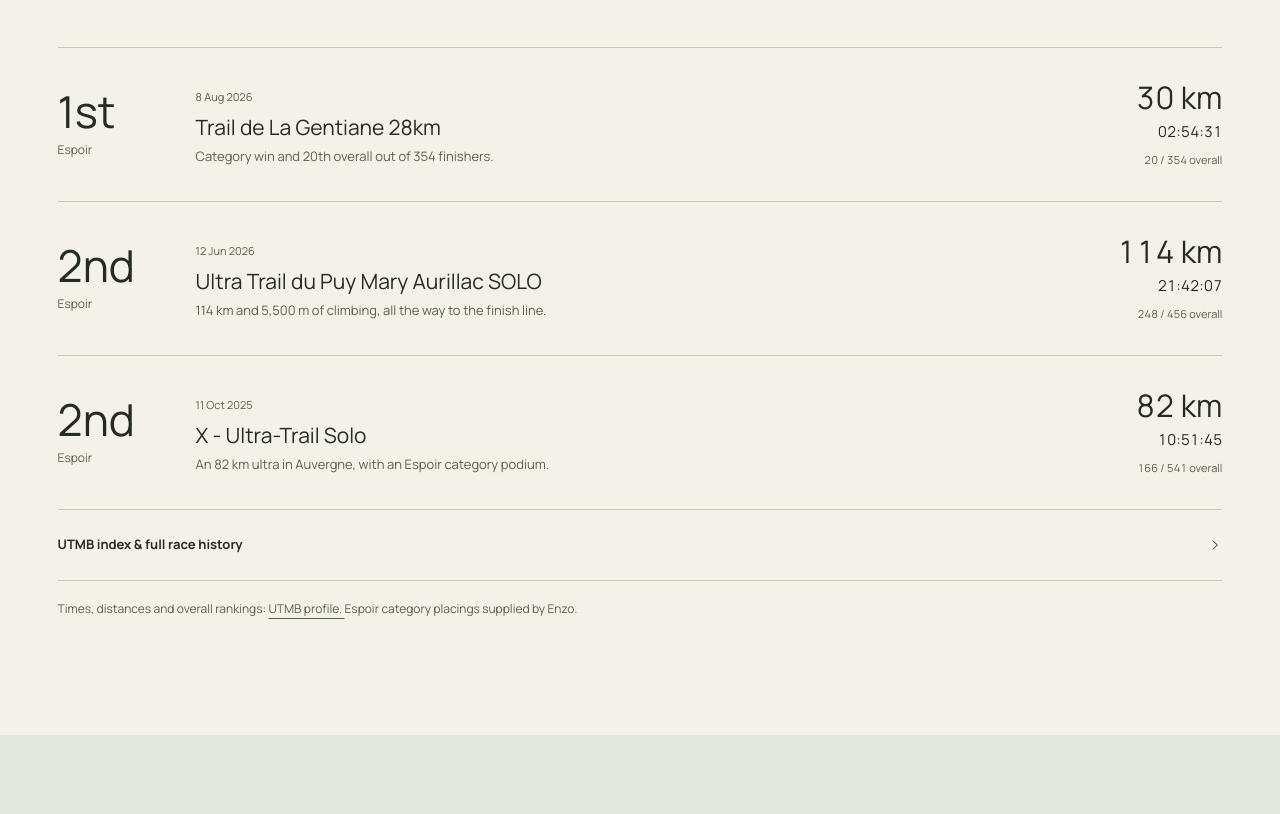
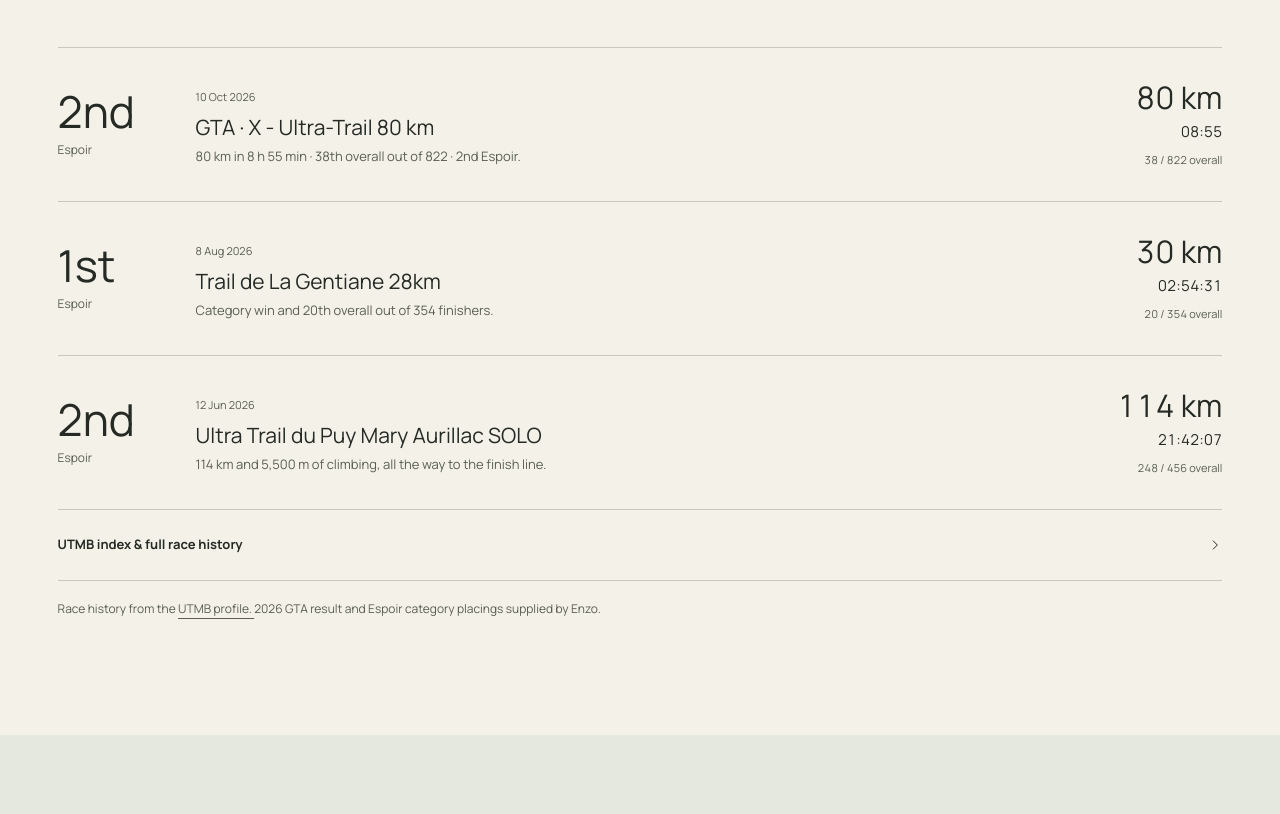
Before and after one commit to gubgub63/mon-portfolio, an Astro site: page /trail in a window 1280 px wide. Shown: the part 7440-8254 px from the top of the page. Built offline with nearby package versions, Linux system fonts and the light colour scheme; Astro itself is replaced by a stand-in of ours.

Commit message:
feat(trail): add 2026 GTA ultra trail performance

```diff
--- a/src/components/TrailPage.astro
+++ b/src/components/TrailPage.astro
@@ -28,7 +28,7 @@ const indexLabels: Record<string, string> = {
     '100k': '100K',
     '100m': '100M',
 };
-const highlights = ['2026-08-08', '2026-06-12', '2025-10-11'].map((date, index) => ({
+const highlights = ['2026-10-10', '2026-08-08', '2026-06-12'].map((date, index) => ({
     ...trailResults.results.find((result) => result.dateIso === date)!,
     note: copy.highlights[index],
 }));
--- a/src/data/trail-copy.ts
+++ b/src/data/trail-copy.ts
@@ -41,9 +41,9 @@ export const trailCopy = {
         finishLine: 'Results to build on.',
         selectedResults: 'Espoir category podiums',
         highlights: [
+            '80 km in 8 h 55 min · 38th overall out of 822 · 2nd Espoir.',
             'Category win and 20th overall out of 354 finishers.',
             '114 km and 5,500 m of climbing, all the way to the finish line.',
-            'An 82 km ultra in Auvergne, with an Espoir category podium.',
         ],
         overall: 'overall',
         allResults: 'UTMB index & full race history',
@@ -54,9 +54,9 @@ export const trailCopy = {
         time: 'Time',
         category: 'Category',
         didNotFinish: 'Did not finish',
-        resultsSourceBefore: 'Times, distances and overall rankings:',
+        resultsSourceBefore: 'Race history from the',
         resultsSourceLink: 'UTMB profile.',
-        categorySource: 'Espoir category placings supplied by Enzo.',
+        categorySource: '2026 GTA result and Espoir category placings supplied by Enzo.',
         goalsTitle: 'The next chapter.',
         goalsIntro:
             'A personal challenge in my home volcanoes, then two island adventures. Three ambitions to prepare for, and stories to share along the way.',
@@ -194,9 +194,9 @@ export const trailCopy = {
         finishLine: 'Des résultats. Une base pour la suite.',
         selectedResults: 'Podiums Espoir',
         highlights: [
+            '80 km en 8 h 55 · 38e au scratch sur 822 · 2e Espoir.',
             'Victoire de catégorie et 20e au général sur 354 arrivants.',
             '114 km et 5 500 m de dénivelé, jusqu’à la ligne d’arrivée.',
-            'Un ultra de 82 km en Auvergne, avec un podium en catégorie Espoir.',
         ],
         overall: 'au général',
         allResults: 'Index UTMB et historique complet',
@@ -207,9 +207,9 @@ export const trailCopy = {
         time: 'Temps',
         category: 'Catégorie',
         didNotFinish: 'Abandon',
-        resultsSourceBefore: 'Temps, distances et classements généraux :',
+        resultsSourceBefore: 'Historique issu du',
         resultsSourceLink: 'profil UTMB.',
-        categorySource: 'Classements Espoir communiqués par Enzo.',
+        categorySource: 'Résultat du GTA 2026 et classements Espoir communiqués par Enzo.',
         goalsTitle: 'La suite se prépare.',
         goalsIntro:
             'Un défi personnel autour de mes volcans, puis deux aventures insulaires. Trois ambitions à préparer, et des histoires à partager en chemin.',
--- a/src/data/trail-results.json
+++ b/src/data/trail-results.json
@@ -25,6 +25,26 @@
         }
     ],
     "results": [
+        {
+            "dateIso": "2026-10-10",
+            "raceName": "GTA · X - Ultra-Trail 80 km",
+            "eventName": "Grands Trails d'Auvergne (Sommet National du Trail)",
+            "eventYear": 2026,
+            "distance": "80.00",
+            "elevationGain": 3200,
+            "time": "08:55",
+            "isDnf": false,
+            "rank": 38,
+            "totalRanked": 822,
+            "piCategory": "100k",
+            "source": "Time, distance and overall placing supplied directly by Enzo Gubbiotti on 2026-10-26; time supplied to the minute.",
+            "eventSource": "https://www.grandstrailsauvergne.fr/les-courses/x-ultra-trail/",
+            "categoryPlacing": {
+                "category": "Espoir",
+                "place": "2nd",
+                "source": "Confirmed directly by Enzo Gubbiotti"
+            }
+        },
         {
             "dateIso": "2026-08-08",
             "raceName": "Trail de La Gentiane 28km",
```
